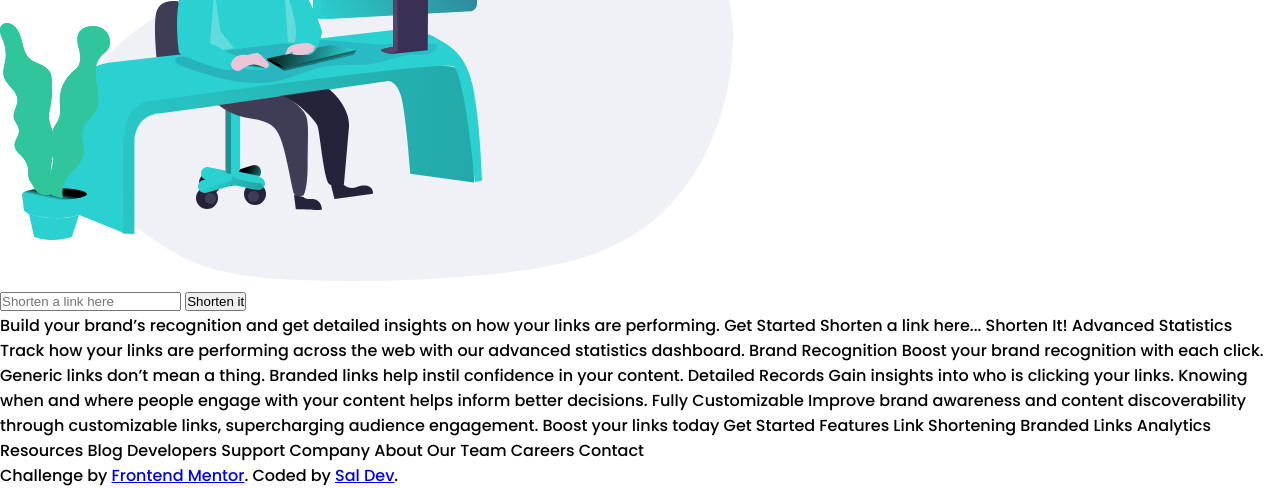
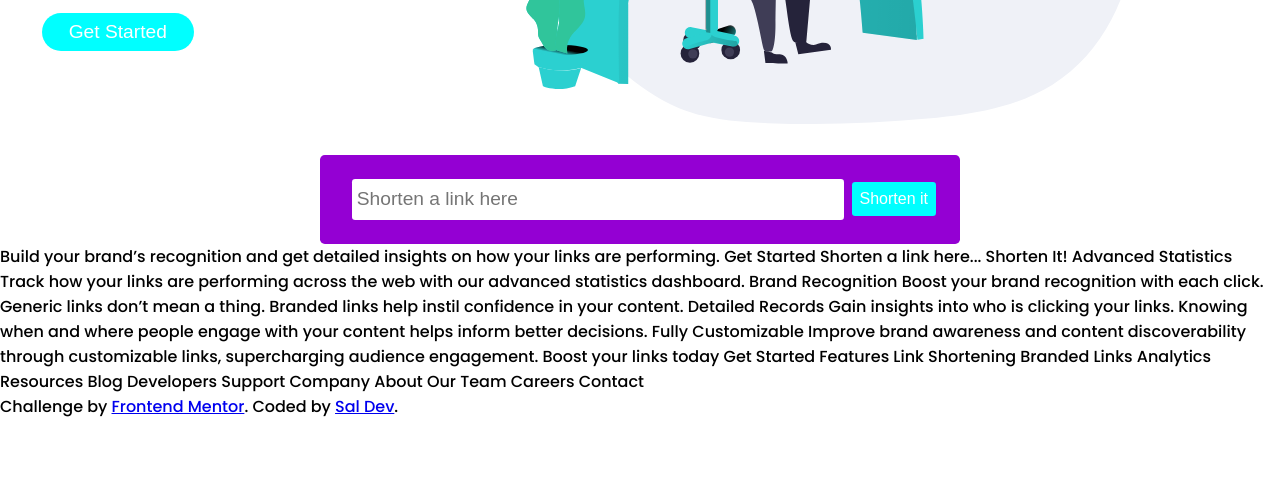
Before and after one commit to JuanSalda91/URL-shortening-API-landing-page, a website: page index.html in a window 1280 px wide. Shown: the part 394-882 px from the top of the page. After the commit the page ends 813 px from the top, so only its background shows below. Drawn offline with Linux system fonts and the light colour scheme.

Commit message:
the 2 sections added to main were styled according the style-guide

```diff
--- a/src/styles/index.css
+++ b/src/styles/index.css
@@ -74,3 +74,75 @@ header {
     transition: all 0.3s ease-in-out;
     background: #000;
 }
+
+section {
+    width: 100%;
+    display: flex;
+    align-items: center;
+    justify-content: center;
+}
+
+.content {
+    max-width: 30rem;
+}
+
+.content h1 {
+    font-size: 3rem;
+    margin: 0.5rem;
+}
+
+.content p {
+    color: gray;
+    margin: 0.5rem;
+}
+
+.content .btn {
+    background: cyan;
+    padding: 0.5rem 1.7rem;
+    margin: 0.5rem;
+    outline: none;
+    border: none;
+    color: white;
+    font-size: 1.2rem;
+    border-radius: 1.2rem;
+    cursor: pointer;
+}
+
+.image img {
+    width: 85%;
+}
+
+input {
+    padding: 0.6rem 0.3rem;
+    border-radius: 0.2rem;
+    font-size: 1.2rem;
+    outline: none;
+    border: none;
+    margin: 0.5rem;
+    flex: 1;
+}
+
+.input-container {
+    margin-top: 1.5rem;
+    display: flex;
+    align-items: center;
+    justify-content: center;
+    background: darkviolet;
+    padding: 1rem 1.5rem;
+    position: relative;
+    width: min(100%, 40rem);
+    border-radius: 0.3rem;
+    overflow:hidden;
+}
+
+.input-btn {
+    padding: 0.5rem;
+    border-radius: 0.2rem;
+    color: white;
+    background: cyan;
+    font-size: 1rem;
+    text-align: center;
+    cursor: pointer;
+    outline: none;
+    border: none;
+}
```
